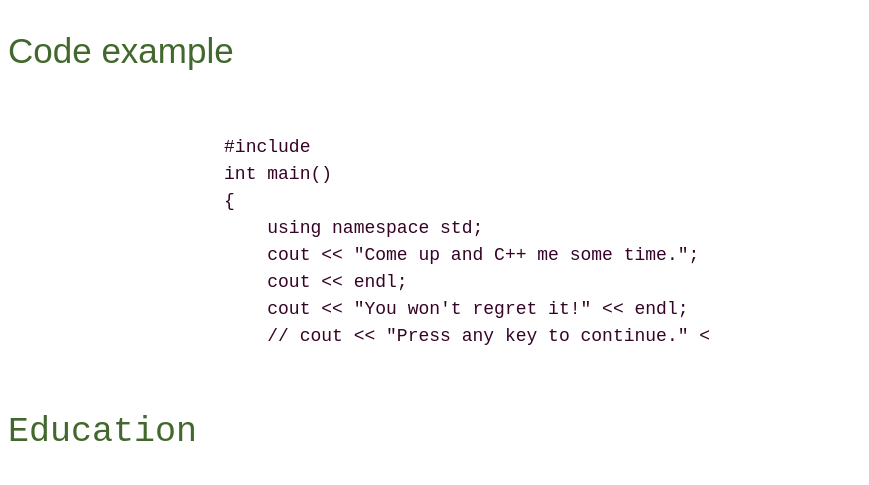
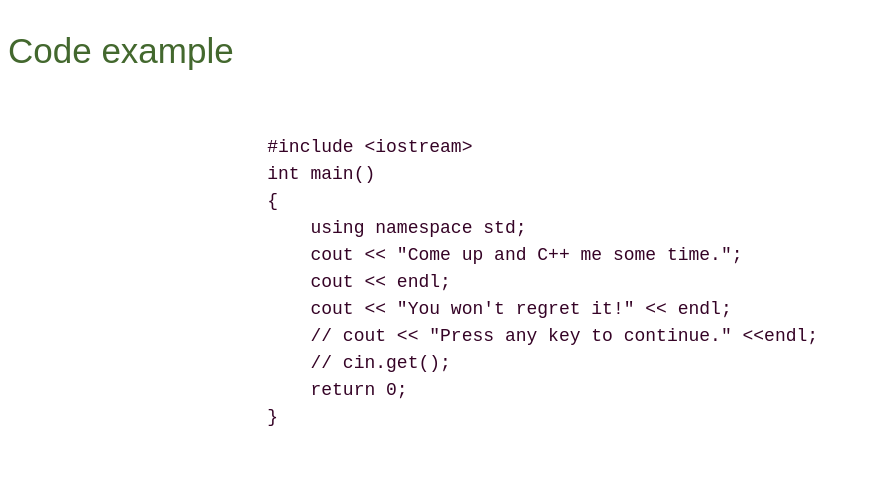
Before and after one commit to czFlip/rsschool-cv, a plain HTML site: page index.html in a window 1280 px wide. Shown: the part 1700-2185 px from the top of the page, without its empty margins (0-869 px from the left). Drawn offline with Linux system fonts and the light colour scheme; a web font is replaced by a local one.

Commit message:
fix: edit index.html

```diff
--- a/index.html
+++ b/index.html
@@ -48,14 +48,14 @@
                 <h2 class="section-title">Code example</h2>
                  <pre>
                     <code>
-                   <span> #include <iostream> </span>
+                        #include &lt;iostream&gt;
                         int main()
                         {
                             using namespace std;
-                        cout << "Come up and C++ me some time.";
-                        cout << endl;
-                        cout << "You won't regret it!" << endl;
-                        // cout << "Press any key to continue." <<endl;
+                            cout &lt;&lt; "Come up and C++ me some time.";
+                            cout &lt;&lt; endl;
+                            cout &lt;&lt; "You won't regret it!" &lt;&lt; endl;
+                            // cout &lt;&lt; "Press any key to continue." &lt;&lt;endl;
                             // cin.get();
                             return 0;
                         }
```
Lines whose indentation alone changed are shown as unchanged.
